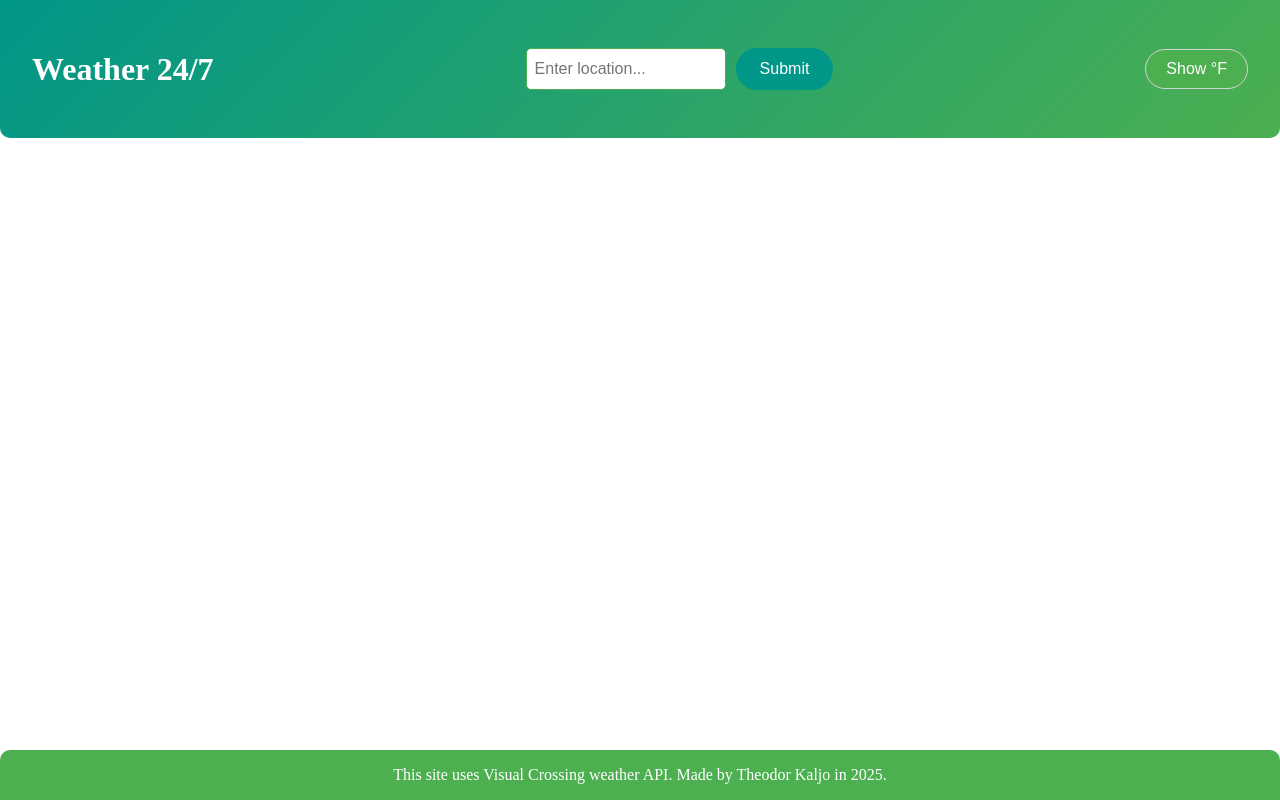
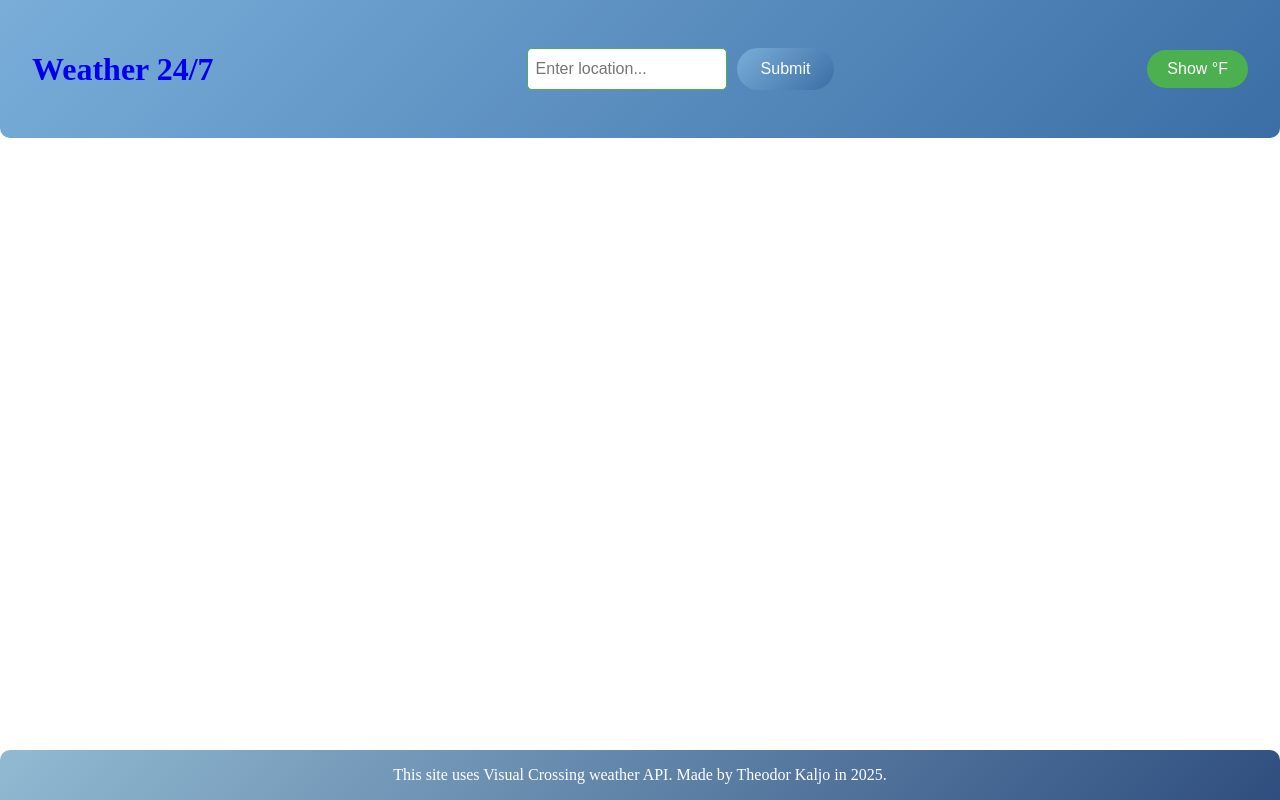
Before and after one commit to Theografiska/weatherApp, a website built with webpack: page src/template.html in a window 1280 px wide. Built offline with nearby package versions, Linux system fonts and the light colour scheme.

Commit message:
Update style – change to blue theme

```diff
--- a/src/index.js
+++ b/src/index.js
@@ -15,7 +15,6 @@ async function getWeather() {
         if (!result.ok) {
             if (result.status === 400) {
                 clearPreviousLocation();
-                celsiusFahrenheitBtn.className = "hidden";
                 cityHeading.textContent = `No such place as "${location}" was found in the database. Please check your input.`;
                 throw new Error("Location not found. Please check your input.");
             } else {
@@ -75,7 +74,7 @@ async function renderWeatherData(data) {
 
     const currentDayDiv = document.createElement("div");
     currentDayDiv.className = "day-div current";
-    currentDayDiv.style.backgroundColor = "#66a3d2";
+    currentDayDiv.style.background = "linear-gradient(135deg, #a4cded, #8cbad6)";
 
     const cityHeader = document.createElement("h3");
     cityHeader.textContent = `${locationInput.value} (${data.resolvedAddress})`;
--- a/src/styles.css
+++ b/src/styles.css
@@ -8,9 +8,6 @@ body {
     margin: 0rem 0rem;
     min-width: 100vw;
     min-height: 100vh;
-    /* display: flex;
-    flex-direction: column;
-    justify-content: space-between; */
     position: relative;
 }
 
@@ -28,7 +25,7 @@ header {
     justify-content: space-between;
     align-items: center;
     padding-right: 2rem;
-    background: linear-gradient(135deg, #009688, #4CAF50);
+    background: linear-gradient(135deg, #7aaed9, #3b6ea5);
     color: white;
     border-bottom-left-radius: 10px;
     border-bottom-right-radius: 10px;
@@ -37,6 +34,24 @@ header {
 
 img {
     border-radius: .5rem;
+}
+
+a {
+    z-index: 100;
+    cursor: pointer;
+    text-decoration: none;
+}
+
+a:active {
+    color: whitesmoke;
+}
+
+a:hover {
+    color: lightblue;
+}
+
+a:visited {
+    color: whitesmoke;
 }
 
 #search-div {
@@ -63,7 +78,7 @@ img {
 
 #search-btn {
     padding: 0.75rem 1.5rem;
-    background-color: #009688;
+    background: linear-gradient(135deg, #7aaed9, #3b6ea5);
     color: white;
     font-size: 1rem;
     border: none;
@@ -103,7 +118,6 @@ img {
     height: 12.5rem;
     padding: 1rem;
     display: flex;
-    cursor: pointer;
     flex-direction: column;
     align-items: center;
     justify-content: space-evenly;
@@ -115,7 +129,6 @@ img {
 
 .day-div:hover {
     box-shadow: 0 6px 12px rgba(0, 0, 0, 0.2);
-    transform: translateY(-5px);
 }
 
 .current {
@@ -162,7 +175,7 @@ button {
     background-color: #4CAF50;
     color: white;
     font-size: 16px;
-    border: lightgray 1px solid;
+    border: none;
     border-radius: 25px;
     cursor: pointer;
     transition: background-color 0.3s ease, transform 0.3s ease;
@@ -201,7 +214,7 @@ footer {
     display: flex;
     justify-content: center;
     text-align: center;
-    background-color: #4CAF50;
+    background: linear-gradient(135deg, #92bad2, #2f4e7f);
     color: white;
     border-top-left-radius: 10px;
     border-top-right-radius: 10px;
--- a/src/template.html
+++ b/src/template.html
@@ -8,7 +8,7 @@
 </head>
 <body>
     <header>
-        <h1>Weather 24/7</h1>
+        <h1><a href="#">Weather 24/7</a></h1>
         <div id="search-div">
             <input type="text" name="location-input" id="location-input" placeholder="Enter location...">
             <button id="search-btn">Submit</button>
```
